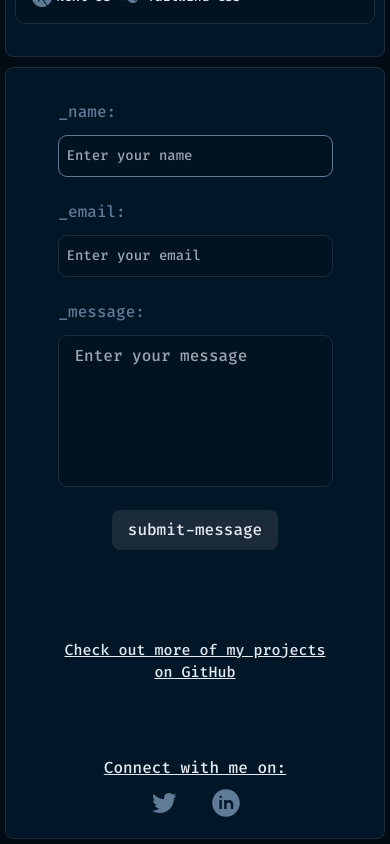
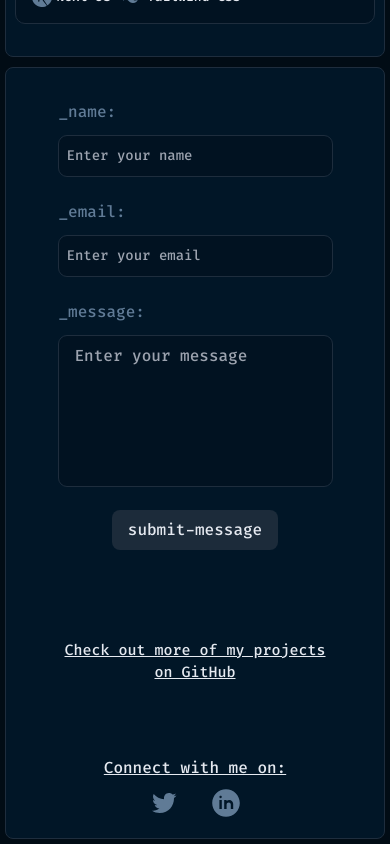
Before and after one commit to lightbulb-agency/luxuereal-lightbulb, a Next.js app: page / in a window 390 px wide. Shown: the part 3036-3880 px from the top of the page. Built offline with nearby package versions, Linux system fonts and the light colour scheme.

Commit message:
fix: fix bug introduced by auto focus

```diff
--- a/components/contact/form.tsx
+++ b/components/contact/form.tsx
@@ -107,7 +107,6 @@ function FormGroup({
           value={value}
           onChange={(e) => setValue(e.target.value)}
           id={name}
-          autoFocus={name === "name"}
           placeholder={placeholder}
           className={`h-[40px] rounded-[8px] bg-dark-300 px-2 text-[14px] ${customStyle}`}
           required
--- a/components/projects/index.tsx
+++ b/components/projects/index.tsx
@@ -36,7 +36,7 @@ function OneProject({ project, index }: { project: Project; index: number }) {
       }}
       whileHover={{ y: -10, transition: { duration: 0.2 } }}
       transition={{ duration: 0.5, ease: "easeIn", delay: 0.1 * index }}
-      className="group w-full md:w-[350px] group"
+      className="group w-full md:w-[350px]"
     >
       <h1 className="mb-3 text-[16px] font-bold text-purple-heavy group-hover:text-yellow">
         {project.title}
```
